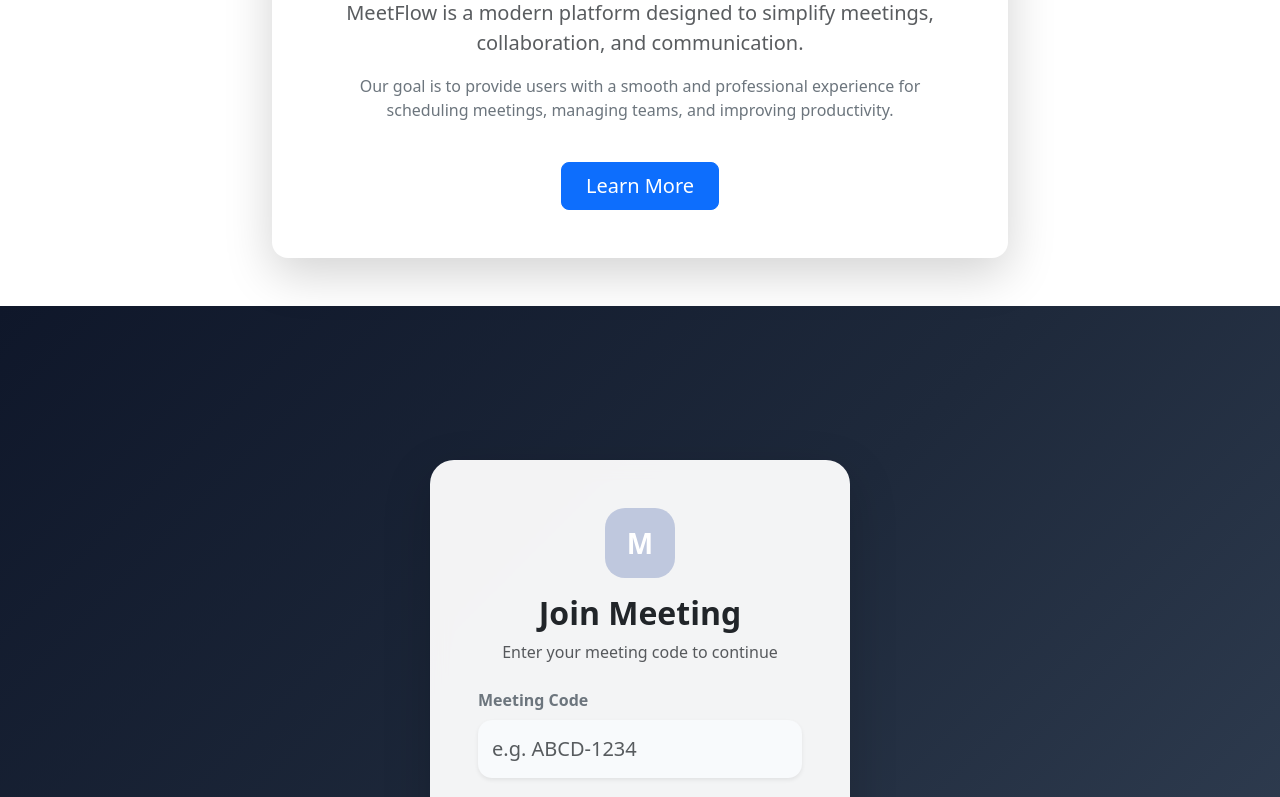
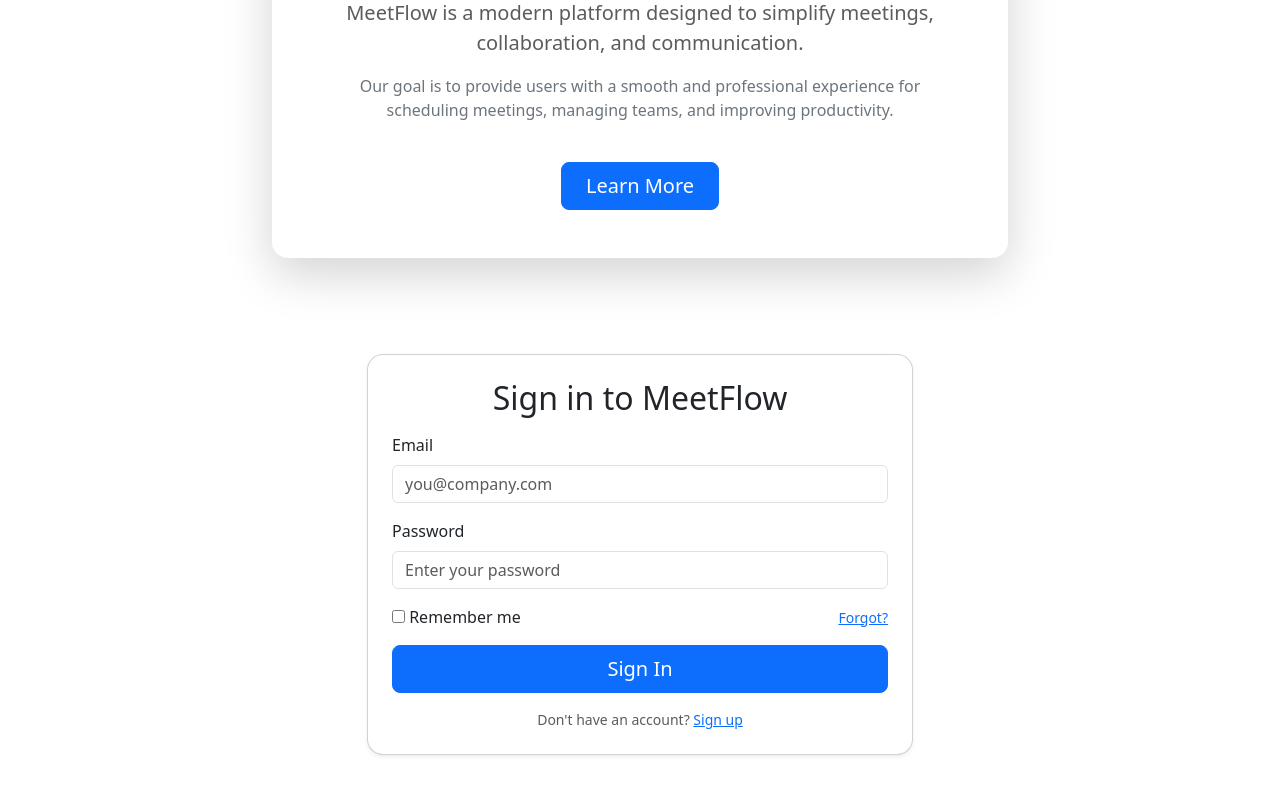
Before and after one commit to vaibhavsanmani/MeetFlow, a React (Vite) app in the folder frontend/: page / in a window 1280 px wide. Shown: the part 2000-2797 px from the top of the page. Built offline with nearby package versions, Linux system fonts and the light colour scheme.

Commit message:
login page

```diff
--- a/frontend/src/App.jsx
+++ b/frontend/src/App.jsx
@@ -4,6 +4,7 @@
 import JoinMeeting from './pages/meet'
 import Footer from './pages/footer'
 import Header from './pages/header'
+import Login from './pages/login'
 
 
 function App() {
@@ -14,6 +15,7 @@
       <Header />
       <Landing/>
       <About/>
+      <Login />
       <JoinMeeting/>
       <Footer/>
 
--- a/frontend/src/pages/header.jsx
+++ b/frontend/src/pages/header.jsx
@@ -45,9 +45,11 @@
               </Nav.Link>
             </Nav>
             <div className="d-flex gap-2 flex-wrap">
-              <Button variant="outline-light" className="text-nowrap">
-                Login
-              </Button>
+              <a href="#login" style={{ textDecoration: 'none' }}>
+                <Button variant="outline-light" className="text-nowrap">
+                  Login
+                </Button>
+              </a>
 
               <Button variant="info" className="text-dark fw-semibold text-nowrap">
                 Join Meeting
--- /dev/null
+++ b/frontend/src/pages/login.jsx
@@ -0,0 +1,42 @@
+import React from "react";
+
+export default function Login() {
+  return (
+    <section id="login" className="container py-5">
+      <div className="row justify-content-center">
+        <div className="col-12 col-md-8 col-lg-6">
+          <div className="card shadow-sm p-4 rounded-4">
+            <h2 className="mb-3 text-center">Sign in to MeetFlow</h2>
+
+            <form>
+              <div className="mb-3">
+                <label className="form-label">Email</label>
+                <input type="email" className="form-control" placeholder="you@company.com" />
+              </div>
+
+              <div className="mb-3">
+                <label className="form-label">Password</label>
+                <input type="password" className="form-control" placeholder="Enter your password" />
+              </div>
+
+              <div className="d-flex justify-content-between align-items-center mb-3">
+                <div>
+                  <input type="checkbox" id="remember" /> <label htmlFor="remember"> Remember me</label>
+                </div>
+                <a href="#" className="small">Forgot?</a>
+              </div>
+
+              <div className="d-grid">
+                <button type="submit" className="btn btn-primary btn-lg">Sign In</button>
+              </div>
+            </form>
+
+            <div className="text-center mt-3 small text-muted">
+              Don't have an account? <a href="#">Sign up</a>
+            </div>
+          </div>
+        </div>
+      </div>
+    </section>
+  );
+}
```
